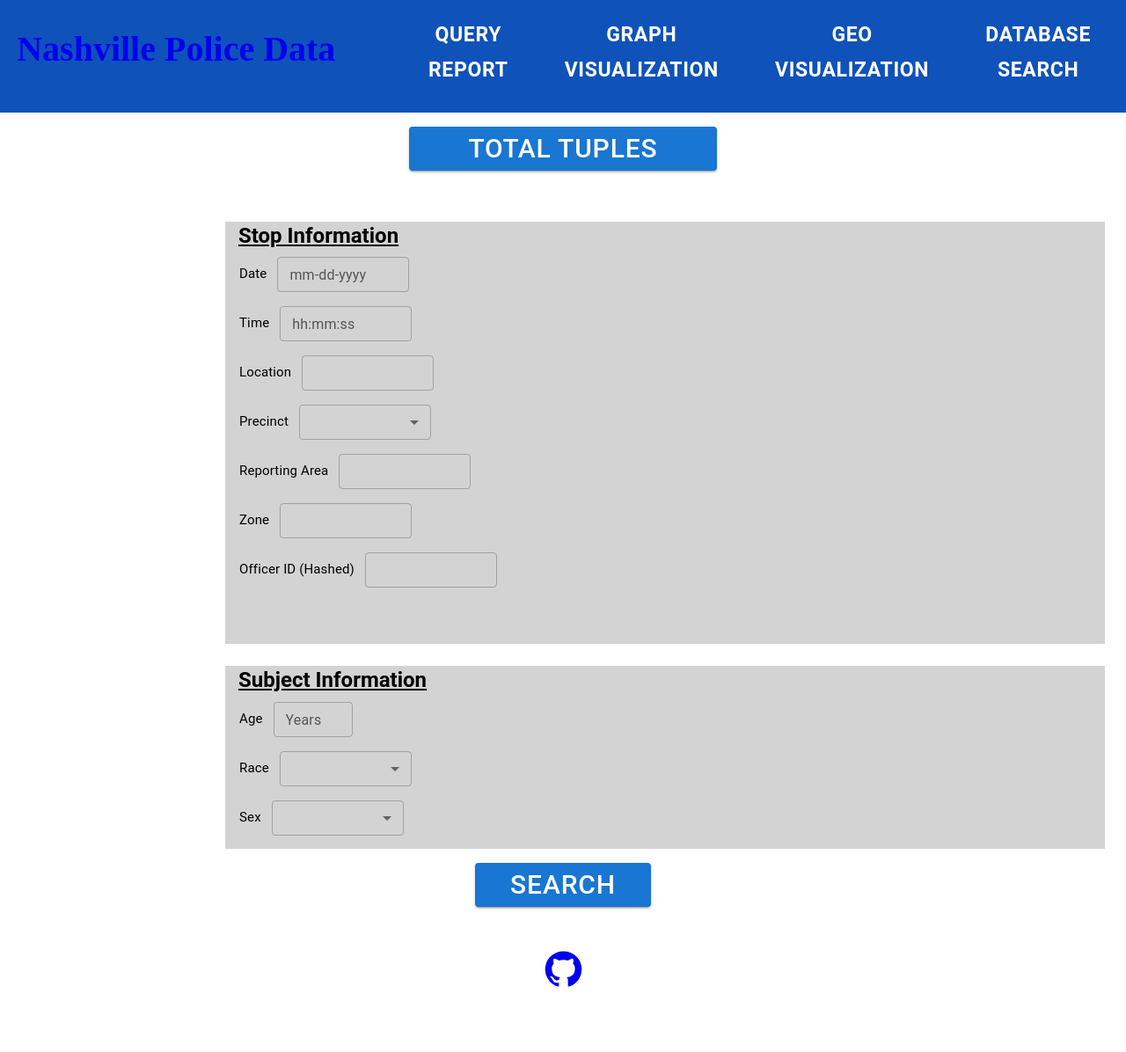
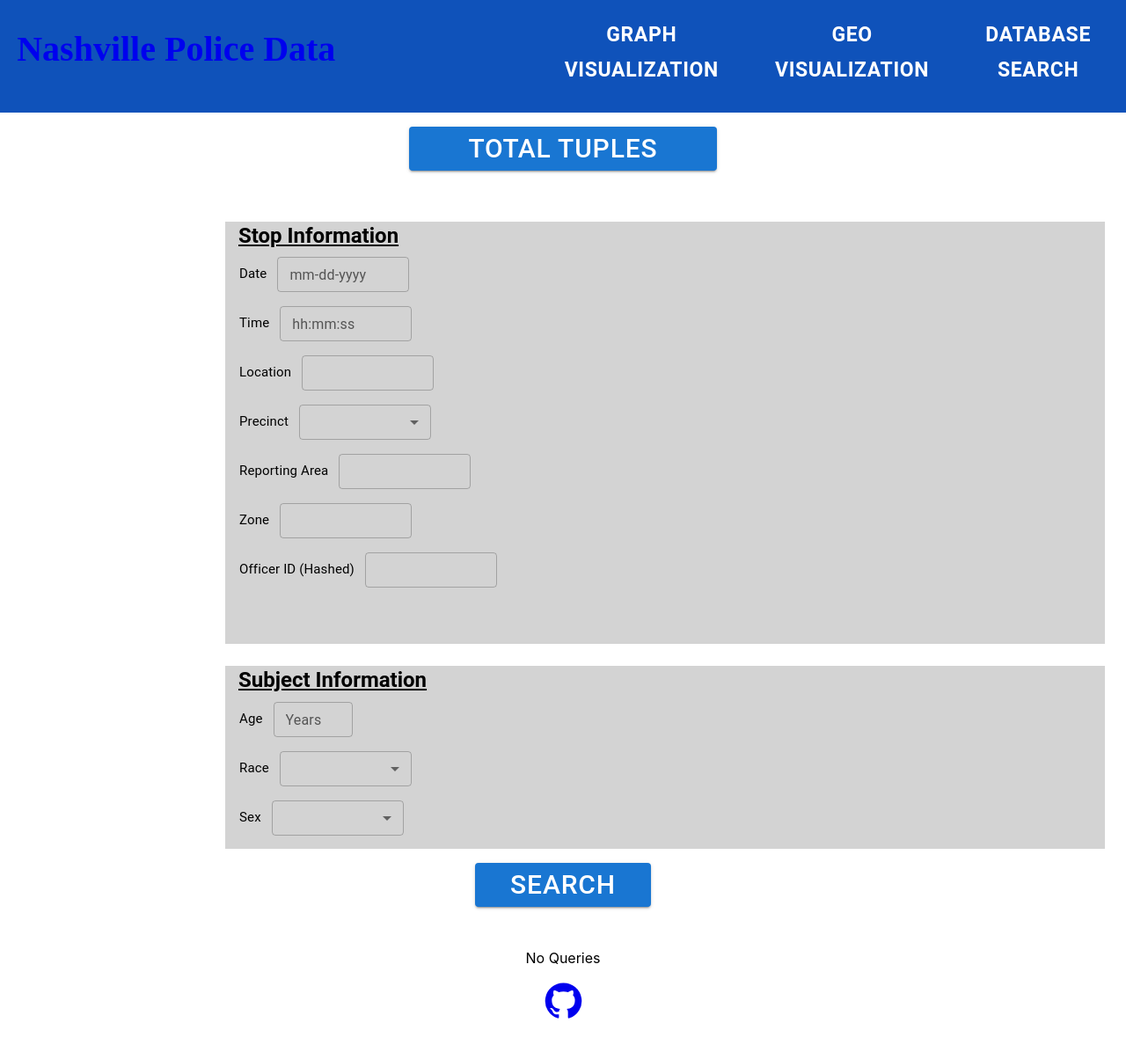
Before and after one commit to PRANETALLU/NashvilleCopStops, a React (Create React App) app in the folder my-app/: page /databaseSearch in a window 1280 px wide. Shown: the top 1196 px of the page at 88% size. Before the commit the page ends 1167 px from the top, so only its background shows below. Built offline with nearby package versions, Linux system fonts and the light colour scheme.

Commit message:
few debugs

```diff
--- a/my-app/src/components/Header.js
+++ b/my-app/src/components/Header.js
@@ -4,7 +4,7 @@ function Header() {
     return (
         <div className="Header">
             <p className="headerLogoText"><a className="noLink" href="/">Nashville Police Data</a></p>
-            <Button
+           {/* <Button
             href="/queryReport"
             sx=
             {{mt: -1, mr: 6,
@@ -12,7 +12,7 @@ function Header() {
             color: "white",
             ":hover":{color: "#D9D9D9"}}}>
                 Query<br/>Report
-            </Button>
+            </Button>*/}
 
             <Button
             href="/graphVisualization"
--- a/my-app/src/pages/DatabaseSearch.js
+++ b/my-app/src/pages/DatabaseSearch.js
@@ -172,6 +172,7 @@ function DatabaseSearch() {
       //console.log("First Case: " + JSON.stringify(caseList[0]));
       //navigate("/queryReport");
     } else {
+      setCase([]);
       console.log("This is not working");
       console.log(response.status);
     }
@@ -446,7 +447,7 @@ function DatabaseSearch() {
       >
         SEARCH
       </Button>
-      {caseList.length > 0 ? caseListed : <p></p>}
+      {caseList.length > 0 ? caseListed : <p>No Queries</p>}
       {/*<Case stopIDs={12} age={13} race={"White"} sex={"Male"} address={"dssd"} precinctID={1}
             reportArea={1} zoneC={12} officerID={12}/>*/}
     </div>
```
